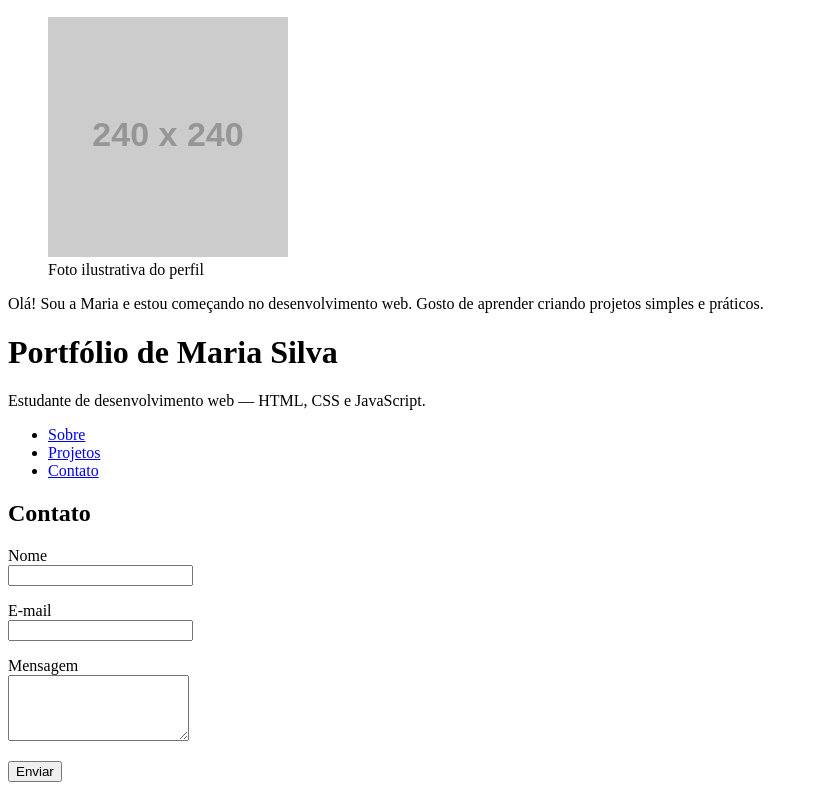
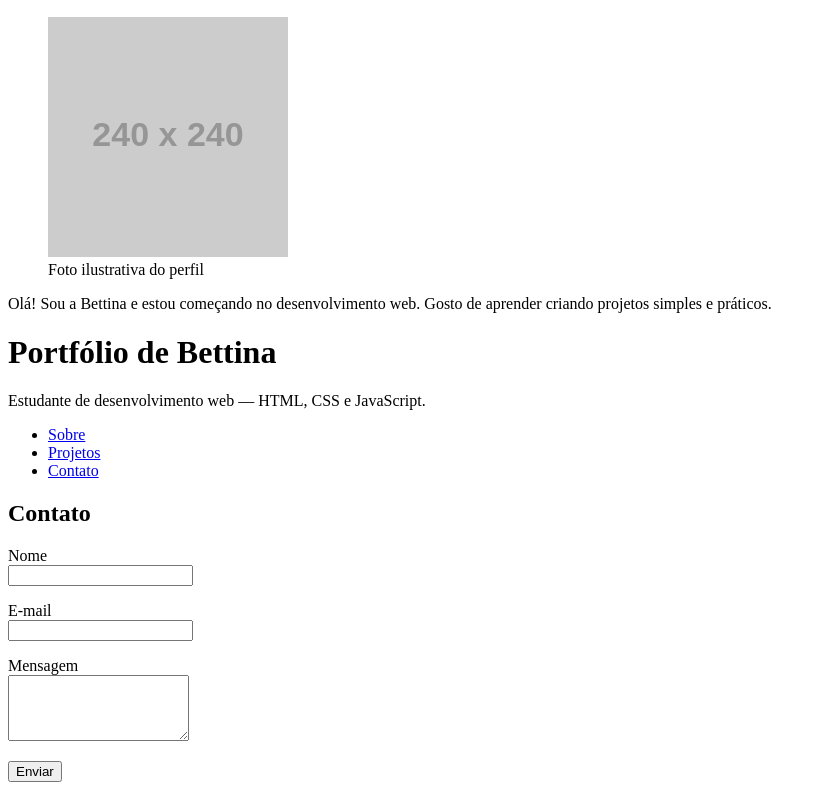
Before and after one commit to gatofrajola/hello, a plain HTML site: page index.html in a window 1280 px wide. Shown: the part 659-1457 px from the top of the page, without its empty margins (0-826 px from the left). Drawn offline with Linux system fonts and the light colour scheme; placeholder pictures from the web are drawn by us.

Commit message:
Update index.html

```diff
--- a/index.html
+++ b/index.html
@@ -3,7 +3,7 @@
 <head>
 <meta charset="utf-8">
 <meta name="viewport" content="width=device-width, initial-scale=1">
-<title>Portfólio de Maria Silva</title>
+<title>Portfólio de Bettina</title>
 <meta name="description" content="Portfólio simples feito em HTML puro.">
 </head>
 <body>
@@ -61,11 +61,11 @@ de frente.">
 <figcaption>Foto ilustrativa do perfil</figcaption>
 </figure>
 <p>
-Olá! Sou a Maria e estou começando no desenvolvimento web.
+Olá! Sou a Bettina e estou começando no desenvolvimento web.
 Gosto de aprender criando projetos simples e práticos.
 </p>
 </section>
-<h1>Portfólio de Maria Silva</h1>
+<h1>Portfólio de Bettina</h1>
 <p>Estudante de desenvolvimento web — HTML, CSS e JavaScript.</p>
 <nav aria-label="Navegação principal">
 <ul>
```
